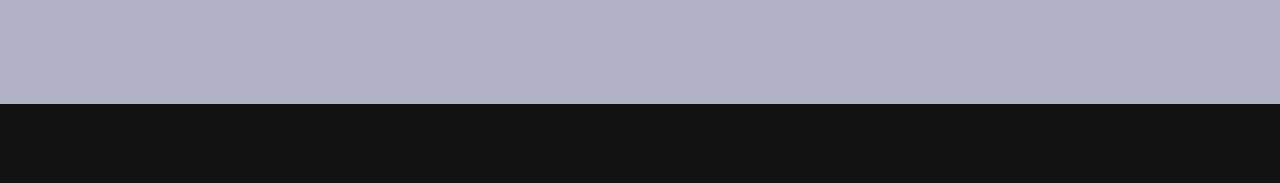
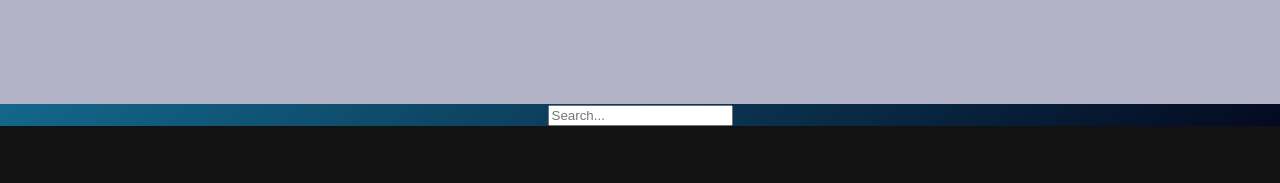
Before and after one commit to 1Shubham7/code-buddy, a React (Create React App) app: page / in a window 1280 px wide. Shown: the part 1853-2036 px from the top of the page. Built offline with nearby package versions, Linux system fonts and the light colour scheme.

Commit message:
search page connected

```diff
--- a/src/App.js
+++ b/src/App.js
@@ -1,6 +1,6 @@
 import "./App.css";
 // import Navbar from "./components/navbar/Navbar";
-import { Navbar, Coding_buddy, About, Me, Contribute, Footer } from './components'
+import { Navbar, Coding_buddy, About, Me, Contribute, Footer, Search_page } from './components'
 // import { BrowserRouter as Router, Routes, Route, Link } from "react-router-dom";
 
 function App() {
@@ -10,6 +10,7 @@ function App() {
       <Navbar />
       <Coding_buddy />
       <About />
+      <Search_page />
       <Me />
       <Contribute />
       <Footer />
--- a/src/components/index.js
+++ b/src/components/index.js
@@ -4,3 +4,4 @@ export { default as About } from './about/About'
 export { default as Me } from './me/Me'
 export { default as Contribute } from './contribute/Contribute'
 export { default as Footer } from './footer/Footer'
+export { default as Search_page } from './search_page/Search_page'
--- a/src/components/search_page/Search_page.jsx
+++ b/src/components/search_page/Search_page.jsx
@@ -1,10 +1,16 @@
 import React from 'react'
+import './search_page.css'
 
 export default function Search_page() {
   return (
     <>
     <div className="page-section">
-    <div className="search-bar"></div>
+    <div className="search-bar">
+    <input
+        type="text"
+        placeholder="Search..."
+      />
+    </div>
     <div className="labels"></div>
     <div className="cards"></div>
       </div>
--- a/src/components/search_page/search_page.css
+++ b/src/components/search_page/search_page.css
@@ -1,3 +1,7 @@
 .page-section{
     background: var(--card-part, linear-gradient(135deg, #13678B 0%, #040A20 100%));
 }
+
+.search-bar{
+
+}
```
